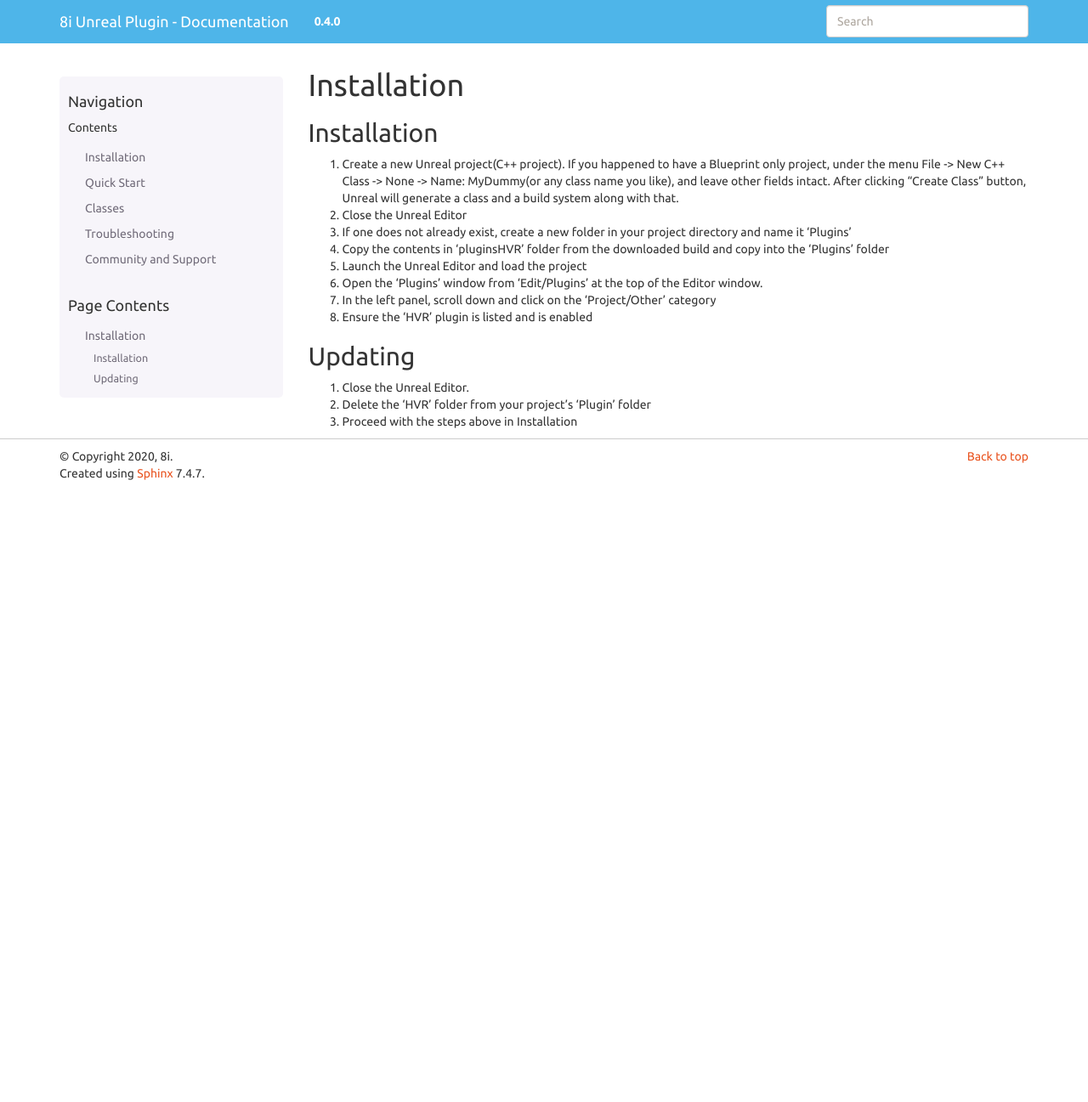
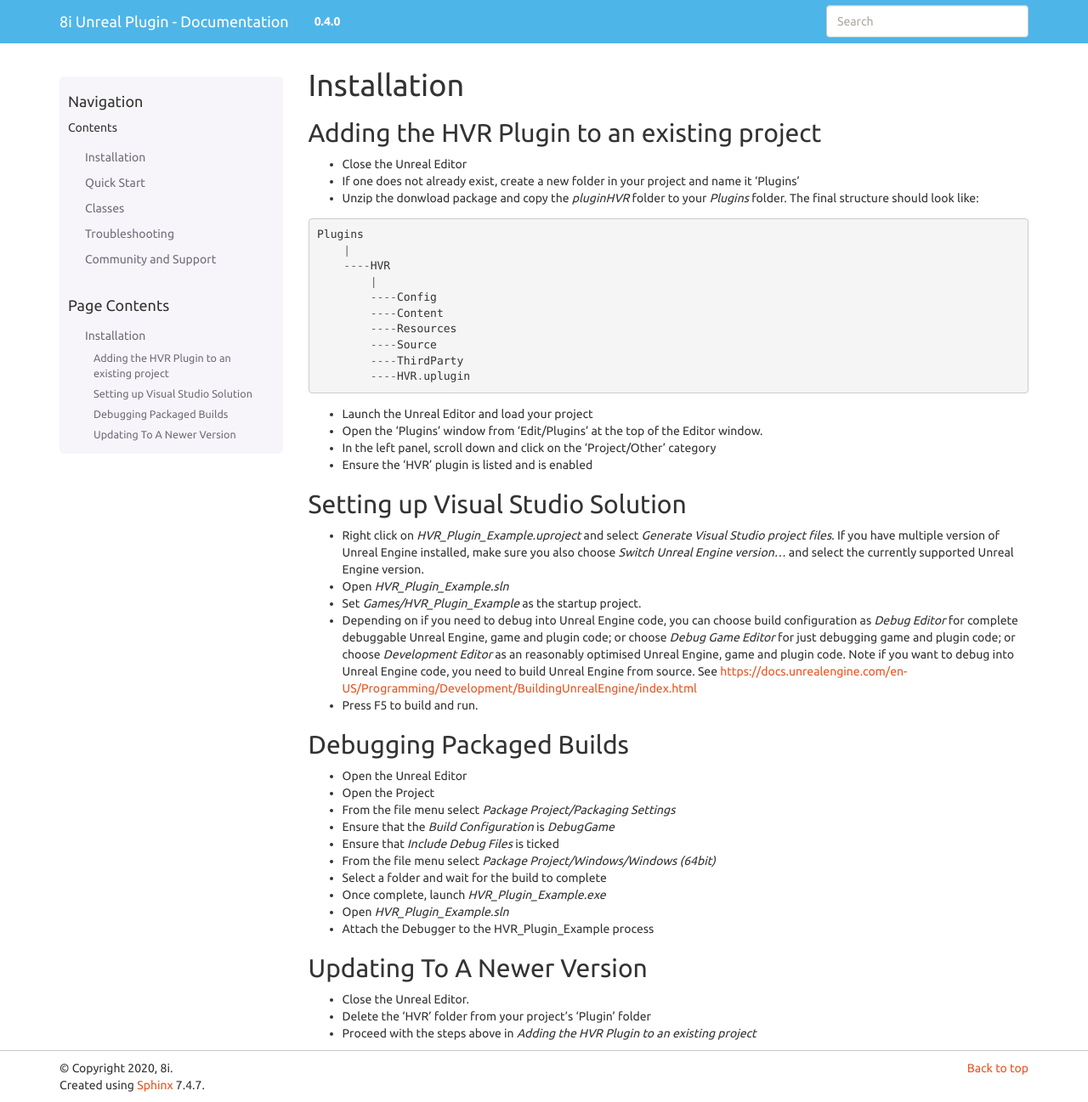
Before and after one commit to 8i/UnrealPlugin_Documentation_RTD, a Sphinx documentation site: the page built from docs/source/Installation.rst, in a window 1280 px wide and 1297 px high. Shown: the whole window at 85% size. Built offline with Sphinx 7.4.7, drawn with Linux system fonts in a browser that asks for light colours; pages that are not in the unit, such as notebooks, are missing from menus.

Commit message:
Updated Installation page

```diff
--- a/docs/source/Installation.rst
+++ b/docs/source/Installation.rst
@@ -2,21 +2,54 @@
 Installation
 ============================================================
 
-Installation
-------------------------------------------------------------
+Adding the HVR Plugin to an existing project
+--------------------------------------------
+- Close the Unreal Editor
+- If one does not already exist, create a new folder in your project and name it 'Plugins'
+- Unzip the donwload package and copy the `plugin\HVR` folder to your `Plugins` folder. The final structure should look like:
 
-1. Create a new Unreal project(C++ project). If you happened to have a Blueprint only project, under the menu File -> New C++ Class -> None -> Name: MyDummy(or any class name you like), and leave other fields intact. After clicking "Create Class" button, Unreal will generate a class and a build system along with that.
-2. Close the Unreal Editor
-3. If one does not already exist, create a new folder in your project directory and name it 'Plugins'
-4. Copy the contents in 'plugins\HVR' folder from the downloaded build and copy into the 'Plugins' folder
-5. Launch the Unreal Editor and load the project
-6. Open the 'Plugins' window from 'Edit/Plugins' at the top of the Editor window.
-7. In the left panel, scroll down and click on the 'Project/Other' category
-8. Ensure the 'HVR' plugin is listed and is enabled
+::
 
-Updating
-------------------------------------------------------------
+    Plugins
+        |
+        ----HVR
+            |
+            ----Config
+            ----Content
+            ----Resources
+            ----Source
+            ----ThirdParty
+            ----HVR.uplugin
 
-1. Close the Unreal Editor.
-2. Delete the 'HVR' folder from your project's 'Plugin' folder
-3. Proceed with the steps above in Installation
+
+- Launch the Unreal Editor and load your project
+- Open the 'Plugins' window from 'Edit/Plugins' at the top of the Editor window.
+- In the left panel, scroll down and click on the 'Project/Other' category
+- Ensure the 'HVR' plugin is listed and is enabled
+
+Setting up Visual Studio Solution
+---------------------------------
+- Right click on `HVR_Plugin_Example.uproject` and select `Generate Visual Studio project files`. If you have multiple version of Unreal Engine installed, make sure you also choose `Switch Unreal Engine version...` and select the currently supported Unreal Engine version.
+- Open `HVR_Plugin_Example.sln`
+- Set *Games/HVR_Plugin_Example* as the startup project.
+- Depending on if you need to debug into Unreal Engine code, you can choose build configuration as `Debug Editor` for complete debuggable Unreal Engine, game and plugin code; or choose `Debug Game Editor` for just debugging game and plugin code; or choose `Development Editor` as an reasonably optimised Unreal Engine, game and plugin code. Note if you want to debug into Unreal Engine code, you need to build Unreal Engine from source. See https://docs.unrealengine.com/en-US/Programming/Development/BuildingUnrealEngine/index.html
+- Press F5 to build and run.
+
+Debugging Packaged Builds
+-------------------------
+- Open the Unreal Editor
+- Open the Project
+- From the file menu select `Package Project/Packaging Settings`
+- Ensure that the `Build Configuration` is `DebugGame`
+- Ensure that `Include Debug Files` is ticked
+- From the file menu select `Package Project/Windows/Windows (64bit)`
+- Select a folder and wait for the build to complete
+- Once complete, launch `HVR_Plugin_Example.exe`
+- Open `HVR_Plugin_Example.sln`
+- Attach the Debugger to the HVR_Plugin_Example process
+
+Updating To A Newer Version
+---------------------------
+- Close the Unreal Editor.
+- Delete the 'HVR' folder from your project's 'Plugin' folder
+- Proceed with the steps above in `Adding the HVR Plugin to an existing project`
```
